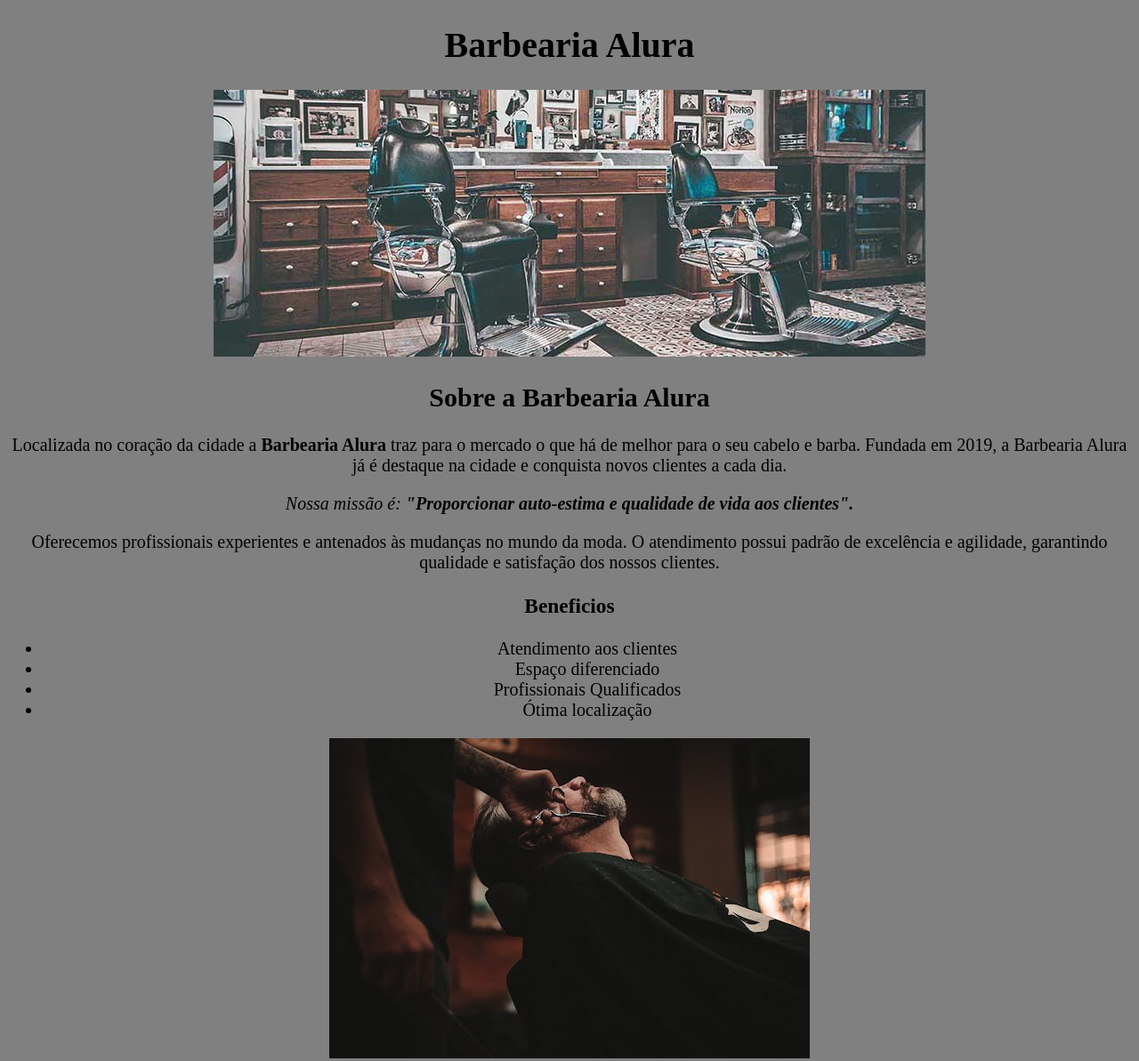
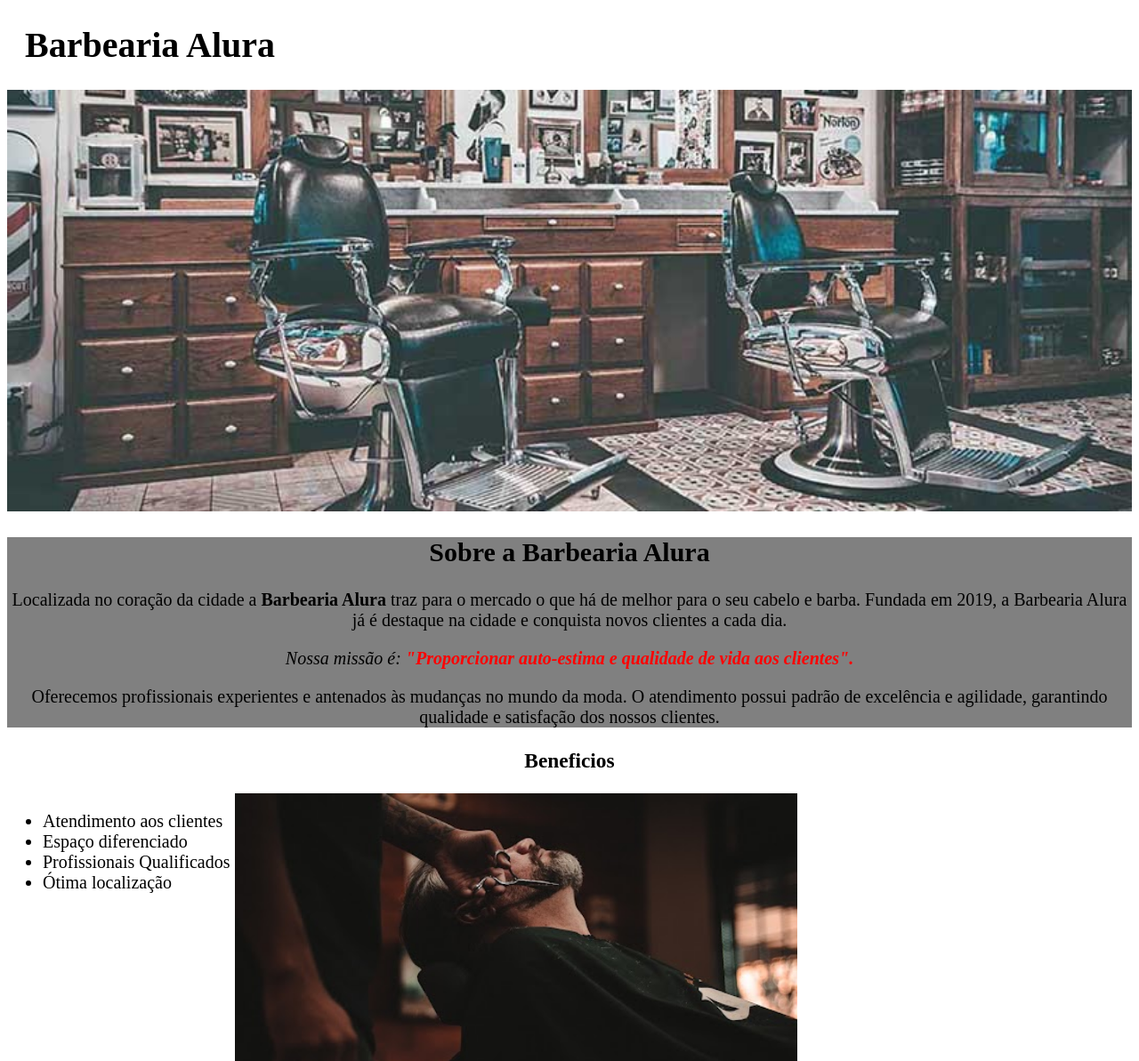
Before and after one commit to giovanna0202/giobarbearia, a plain HTML site: page index.html in a window 1280 px wide. Shown: the top 1193 px of the page at 89% size. Drawn offline with Linux system fonts and the light colour scheme.

Commit message:
Update style.css

```diff
--- a/style.css
+++ b/style.css
@@ -1,3 +1,16 @@
-body{font-size: 20px;
- text-align: center;
-background-color:gray;
+body{ font-size: 20px;}
+.principal{text-align: center;
+    background-color: gray;}
+
+.alinhar{text-align: center;}
+
+.destaque{color: red;}
+
+.imagem{width: 100%;}
+
+.lista{display:inline-block;
+ vertical-align:top;}
+
+
+.imagem_beneficio{width:50%;}
+.titulo-principal{padding-left:20px;}
```
